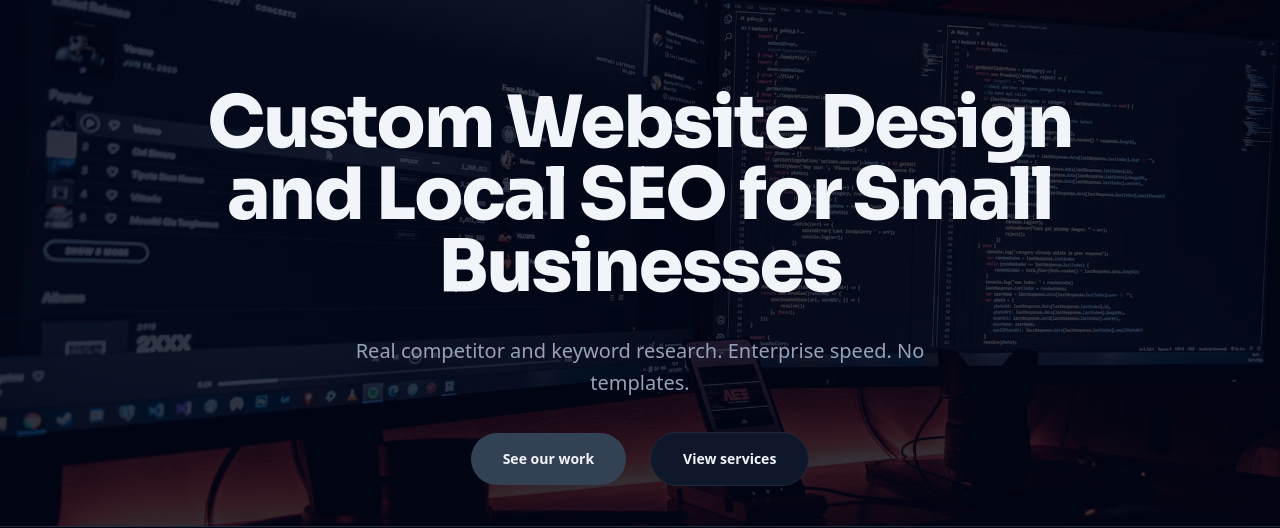
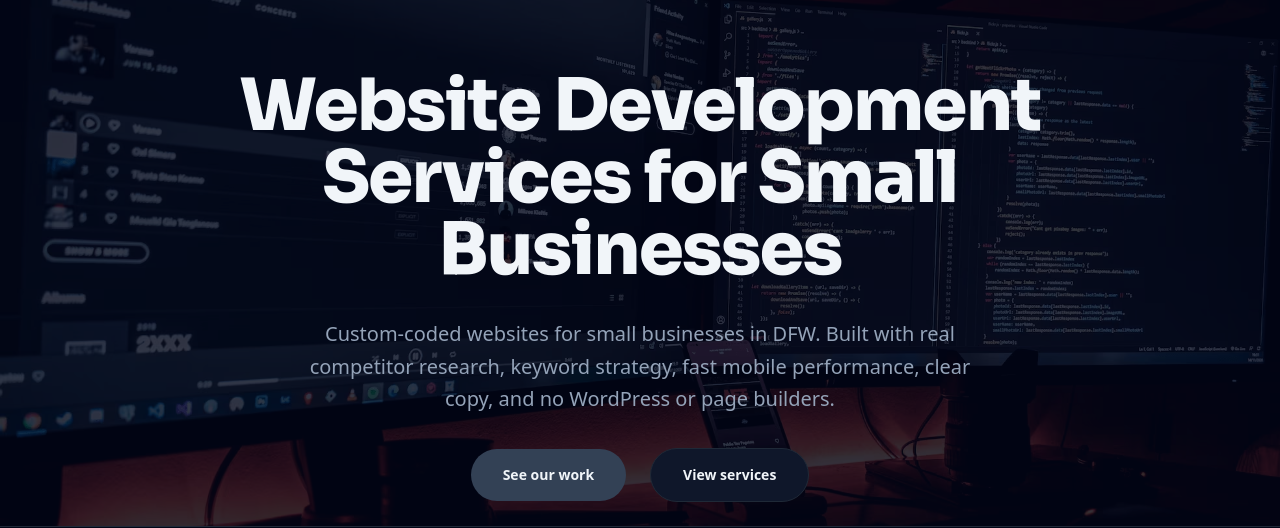
Before and after one commit to bwoodson72/portfolio-final, a Next.js app: page / in a window 1280 px wide. Shown: the part 195-723 px from the top of the page. Built offline with nearby package versions, Linux system fonts and the light colour scheme; no server answers.

Commit message:
chore: update hero messaging, meta tags, and structured data to emphasize custom website development and SEO for small businesses in DFW

```diff
--- a/src/app/(site)/page.tsx
+++ b/src/app/(site)/page.tsx
@@ -11,11 +11,11 @@ import { FinalCTA } from "@/components/home/final-cta";
 import { AuditCta } from "@/components/home/audit-cta";
 
 export const metadata: Metadata = {
-    title: "Small Business Web Design and Local SEO | Brian Woodson Web Development",
-    description: "Custom website design and local SEO for small businesses in the DFW area. Fast load times, conversion-focused copy, and search rankings built in from the start.",
+    title: "Website Development Services and Local SEO for Small Businesses",
+    description: "Custom website development and local SEO for small businesses in the DFW area. Fast load times, conversion-focused copy, and search rankings built in from the start.",
     openGraph: {
-        title: "Small Business Web Design and Local SEO | Brian Woodson Web Development",
-        description: "Custom website design and local SEO for small businesses in the DFW area. Fast load times, conversion-focused copy, and search rankings built in from the start.",
+        title: "Small Business Website Development and Local SEO ",
+        description: "Custom website development and local SEO for small businesses in the DFW area. Fast load times, conversion-focused copy, and search rankings built in from the start.",
         url: "https://brianwoodson.dev",
         siteName: "Brian Woodson Web Development",
         images: [{ url: "/og-image.png", width: 1200, height: 630, alt: "Brian Woodson Web Development" }],
@@ -24,8 +24,8 @@ export const metadata: Metadata = {
     },
     twitter: {
         card: "summary_large_image",
-        title: "Small Business Web Design and Local SEO | Brian Woodson Web Development",
-        description: "Custom website design and local SEO for small businesses in the DFW area. Fast load times, conversion-focused copy, and search rankings built in from the start.",
+        title: "Small Business Website Development and Local SEO ",
+        description: "Custom website development and local SEO for small businesses in the DFW area. Fast load times, conversion-focused copy, and search rankings built in from the start.",
         images: ["/og-image.png"],
     },
     alternates: {
@@ -41,8 +41,8 @@ export default function Home() {
                 "@type": "WebPage",
                 "@id": "https://brianwoodson.dev/#webpage",
                 "url": "https://brianwoodson.dev",
-                "name": "Small Business Web Design and Local SEO | Brian Woodson Web Development",
-                "description": "Custom website design and local SEO for small businesses in the DFW area. Fast load times, conversion-focused copy, and search rankings built in from the start.",
+                "name": "Small Business Website Development and Local SEO ",
+                "description": "Custom website development and local SEO for small businesses in the DFW area. Fast load times, conversion-focused copy, and search rankings built in from the start.",
                 "isPartOf": {
                     "@type": "WebSite",
                     "url": "https://brianwoodson.dev",
@@ -54,7 +54,7 @@ export default function Home() {
                     "name": "Brian Woodson Web Development",
                     "url": "https://brianwoodson.dev",
                     "telephone": "+18177764893",
-                    "description": "Custom website design and local SEO for small businesses in the DFW area.",
+                    "description": "Custom website development and local SEO for small businesses in the DFW area.",
                     "address": {
                         "@type": "PostalAddress",
                         "addressLocality": "Granbury",
--- a/src/content/portfolio.ts
+++ b/src/content/portfolio.ts
@@ -65,8 +65,8 @@ export const INTAKE_URL = "https://docs.google.com/forms/d/e/1FAIpQLSfP-GqX9W9T9
 
 export const siteContent: SiteContent = {
   hero: {
-    headline: "Custom Website Design and Local SEO for Small Businesses",
-    subheadline: "Real competitor and keyword research. Enterprise speed. No templates.",
+    headline: "Website Development Services for Small Businesses",
+    subheadline: "Custom-coded websites for small businesses in DFW. Built with real competitor research, keyword strategy, fast mobile performance, clear copy, and no WordPress or page builders.",
     ctaPrimary: "See our work",
     ctaSecondary: "View services"
   },
```
